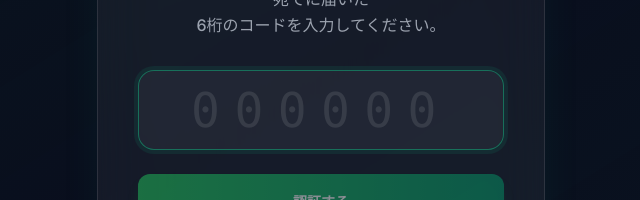
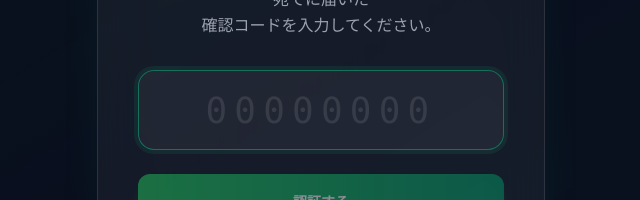
Before and after one commit to yufu085312/Kashikari, a Next.js app: page /signup/verify in a window 1280 px wide. Shown: the part 331-531 px from the top of the page, without its empty margins (319-959 px from the left). Built offline with nearby package versions, Linux system fonts and the light colour scheme.

Commit message:
認証コード桁数変更

```diff
--- a/app/signup/verify/page.tsx
+++ b/app/signup/verify/page.tsx
@@ -20,8 +20,8 @@ export default function VerifyOtpPage({
 
   const handleSubmit = (e: React.FormEvent<HTMLFormElement>) => {
     e.preventDefault()
-    if (token.length !== 6) {
-      setError('6桁のコードを入力してください')
+    if (token.length < 6) {
+      setError('確認コードを正しく入力してください')
       return
     }
     setError('')
@@ -46,7 +46,7 @@ export default function VerifyOtpPage({
 
         <h1 className="text-3xl font-black tracking-tight mb-4 text-white">確認コードを入力</h1>
         <p className="text-gray-400 font-medium mb-8 leading-relaxed">
-          <span className="text-emerald-400 font-bold">{email}</span> 宛てに届いた<br />6桁のコードを入力してください。
+          <span className="text-emerald-400 font-bold">{email}</span> 宛てに届いた<br />確認コードを入力してください。
         </p>
 
         <form onSubmit={handleSubmit} className="space-y-6">
@@ -55,9 +55,9 @@ export default function VerifyOtpPage({
               type="text"
               name="token"
               value={token}
-              onChange={(e) => setToken(e.target.value.replace(/\D/g, '').slice(0, 6))}
-              placeholder="000000"
-              className="w-full h-20 text-center text-5xl font-mono tracking-[0.3em] bg-white/5 border border-white/10 rounded-2xl focus:border-emerald-500/50 focus:ring-4 focus:ring-emerald-500/10 transition-all outline-none placeholder:text-white/10 text-white"
+              onChange={(e) => setToken(e.target.value.replace(/\D/g, '').slice(0, 8))}
+              placeholder="00000000"
+              className="w-full h-20 text-center text-4xl font-mono tracking-[0.2em] bg-white/5 border border-white/10 rounded-2xl focus:border-emerald-500/50 focus:ring-4 focus:ring-emerald-500/10 transition-all outline-none placeholder:text-white/10 text-white"
               autoFocus
               required
               autoComplete="one-time-code"
@@ -70,7 +70,7 @@ export default function VerifyOtpPage({
             </div>
           )}
 
-          <Button type="submit" className="w-full h-14 text-lg font-bold" disabled={isPending || token.length !== 6}>
+          <Button type="submit" className="w-full h-14 text-lg font-bold" disabled={isPending || token.length < 6}>
             {isPending ? '認証中...' : '認証する'}
           </Button>
         </form>
```
